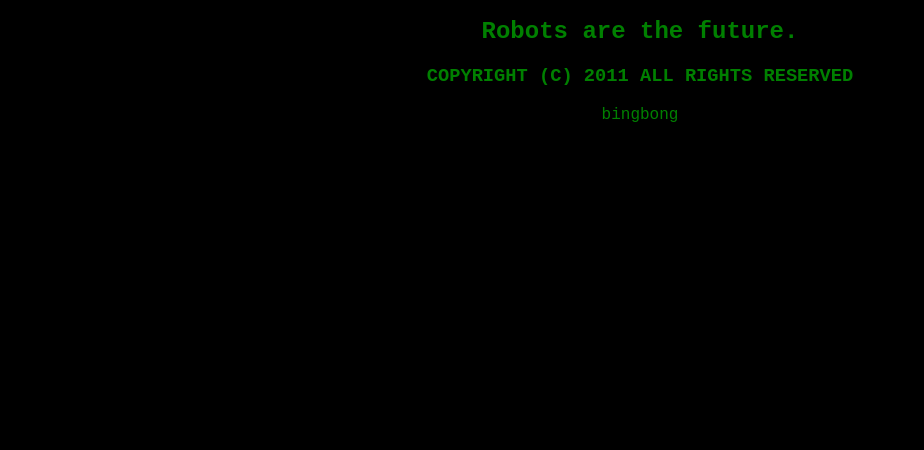
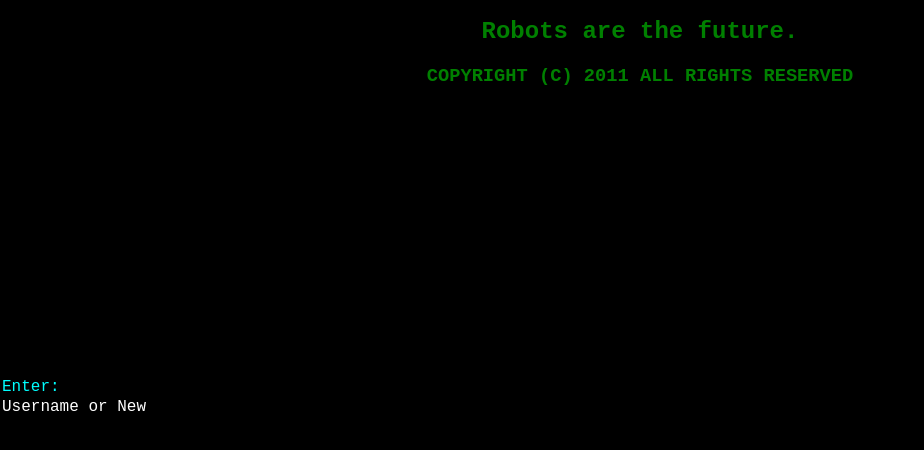
Before and after one commit to Sea-Shelly/Ron-Tech, a plain HTML site: page index.html in a window 1280 px wide. Shown: the part 40-490 px from the top of the page, without its empty margins (0-924 px from the left). Drawn offline with Linux system fonts and the light colour scheme.

Commit message:
something

```diff
--- a/index.html
+++ b/index.html
@@ -1,14 +1,32 @@
+
 <html lang="en">
 <head>
  <meta charset="UTF-8">
  <meta name="viewport" content="width=device-width, initial-scale=1.0">
  <title>Document</title>
- <link rel="stylesheet" href="stlyes.css"
+ <link rel="stylesheet" href="stlyes.css">
 <body>
- <h1>Welcome to Ron-Tech Inc.</h1>
- <h2>Robots are the future.</h2>
- <h3>COPYRIGHT (C) 2011
+<h1>Welcome to Ron-Tech Inc.</h1>
+<h2>Robots are the future.</h2>
+<h3>COPYRIGHT (C) 2011
  ALL RIGHTS RESERVED</h3>
- <p>bingbong</p>
+<br>
+<br>
+<br>
+<br>
+<br>
+<br>
+<br>
+<br>
+<br>
+<br>
+<br>
+<br>
+<br>
+<br>
+<br>
+<div id = "onePart">Enter:</div>
+<div id = "theOtherPart">Username or New</div>
+
 </body>
 </html>
--- a/stlyes.css
+++ b/stlyes.css
@@ -1,3 +1,19 @@
+#onePart{
+color : #00ffff;
+margin: 2px;
+font-family : "Courier New", monospace;
+size : 30px;
+text-align: left;
+}
+
+#theOtherPart{
+color : white;
+margin: 2px;
+font-family : "Courier New", monospace;
+size : 30px;
+text-align: left;
+}
+
 body{
 	margin: 0;
 	color : green;
```
